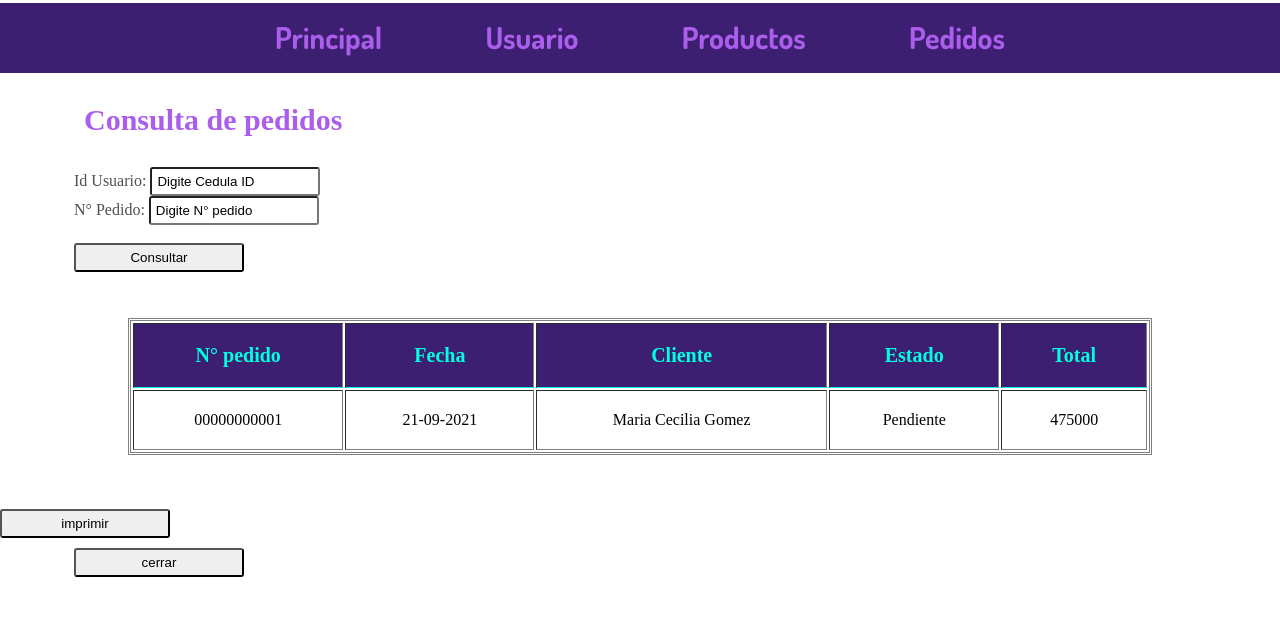
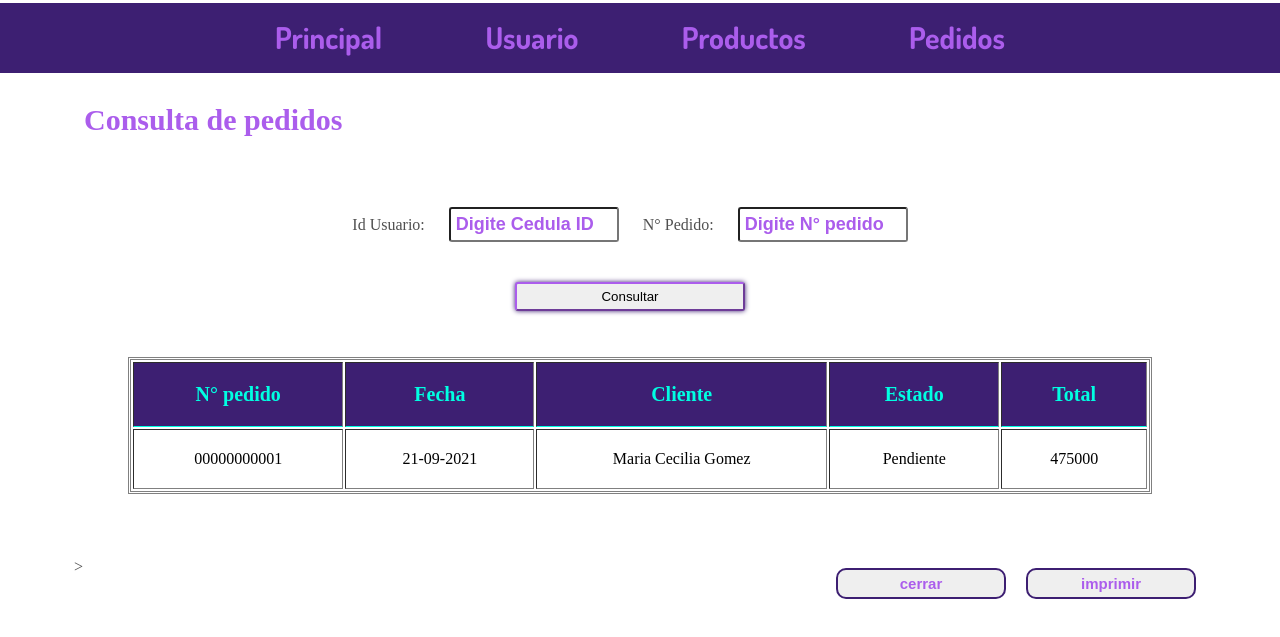
Before and after one commit to Masterwill21/proyectoG43, a plain HTML site: page Sprint3/HMTL/Consultapedidos.html in a window 1280 px wide. Shown: the part 97-734 px from the top of the page. Drawn offline with Linux system fonts and the light colour scheme; a web font is replaced by a local one.

Commit message:
actualizados
actualizados

```diff
--- a/Sprint3/HMTL/Consultapedidos.html
+++ b/Sprint3/HMTL/Consultapedidos.html
@@ -50,24 +50,18 @@
       </div>
     </header>
 
-    <div>
+    <div style="text-align: center;">
       <form action="#">
         <h2>Consulta de pedidos</h2>
 
         <label for="idusuario">Id Usuario:</label>
-        <input type="text" id="idusuario" size="15" value="Digite Cedula ID" />
-        <br />
+        <input type="text"class="btdesde" id="idusuario" size="15" value="Digite Cedula ID" />
 
         <label for="numeropedido">N° Pedido:</label>
         <input
-          type="text"
-          id="numeropedido"
-          size="15"
-          value="Digite N° pedido"
-        />
+          type="text"class="btdesde"id="numeropedido"size="15"value="Digite N° pedido"/>
         <br />
-        <br />
-        <input type="submit" value="Consultar" />
+        <input type="submit" class="btconsultar"value="Consultar" />
       </form>
     </div>
     <br />
@@ -96,9 +90,9 @@
     <br />
     <br />
     <br />
-    <input type="submit" value="imprimir" />
     <form action="pedidos.html">
-      <input type="submit" value="cerrar" />
+    <input type="submit" class="btnoption"value="imprimir" />
+    <input class="btnoption"type="submit" value="cerrar" />>
     </form>
   </body>
 </html>
```
Also changed, not shown: Sprint3/HMTL/consultaReporte.html (+6 -8 lines).
